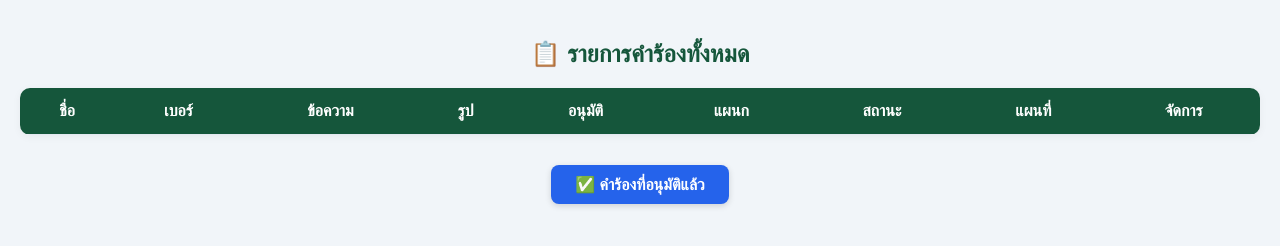
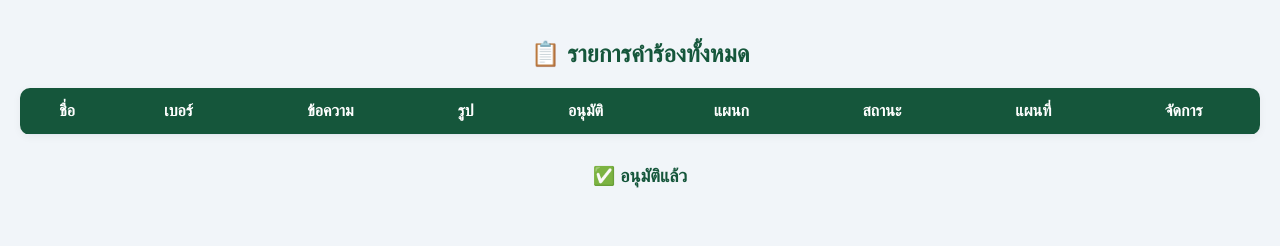
Before and after one commit to Mungkorn1551/Webna, a website: page public/admin.html in a window 1280 px wide. Drawn offline with Linux system fonts and the light colour scheme; no server answers.

```diff
--- a/public/admin.html
+++ b/public/admin.html
@@ -111,6 +111,23 @@
       font-weight: bold;
     }
 
+    /* ✅ เพิ่มสไตล์ลิงก์อนุมัติแล้ว */
+    .bottom-link {
+      text-align: center;
+      margin-top: 30px;
+    }
+
+    .bottom-link a {
+      color: #15563b;
+      font-weight: bold;
+      font-size: 18px;
+      text-decoration: none;
+    }
+
+    .bottom-link a:hover {
+      text-decoration: underline;
+    }
+
     @media (max-width: 768px) {
       table {
         min-width: 800px;
@@ -151,6 +168,11 @@
       </thead>
       <tbody></tbody>
     </table>
+  </div>
+
+  <!-- ✅ ลิงก์ "อนุมัติแล้ว" ด้านล่าง -->
+  <div class="bottom-link">
+    <a href="/processed">✅ อนุมัติแล้ว</a>
   </div>
 
   <script>
@@ -229,23 +251,5 @@
 
     loadData();
   </script>
-
-  <!-- ✅ ลิงก์ไปหน้าคำร้องที่อนุมัติแล้ว -->
-  <div style="text-align: center; margin-top: 30px;">
-    <a href="/processed" style="
-      background-color: #2563eb;
-      color: white;
-      padding: 10px 24px;
-      border-radius: 8px;
-      text-decoration: none;
-      font-weight: bold;
-      display: inline-block;
-      box-shadow: 0 2px 6px rgba(0,0,0,0.15);
-      transition: background-color 0.2s ease;
-    " onmouseover="this.style.backgroundColor='#1d4ed8'" onmouseout="this.style.backgroundColor='#2563eb'">
-      ✅ คำร้องที่อนุมัติแล้ว
-    </a>
-  </div>
-
 </body>
 </html>
```
